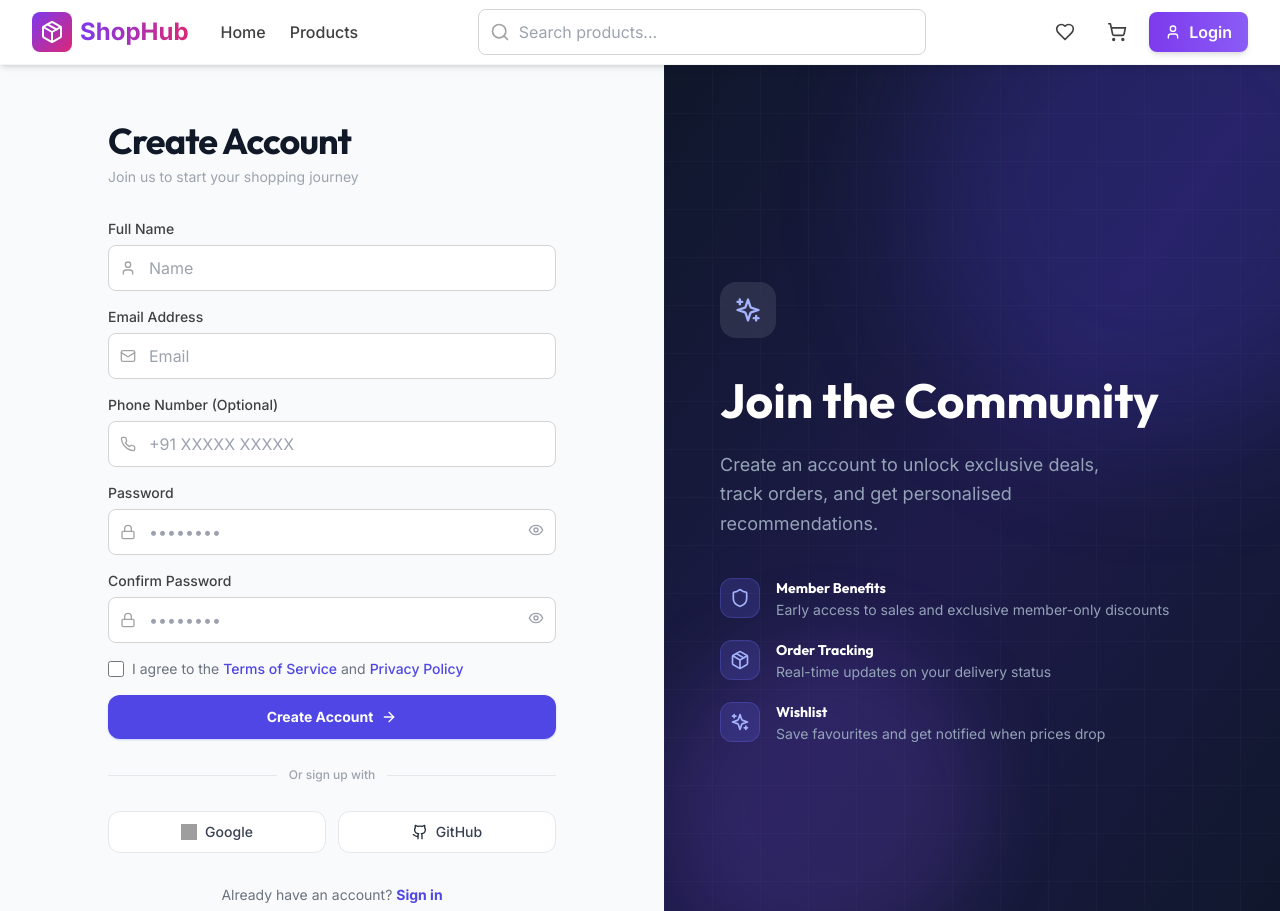
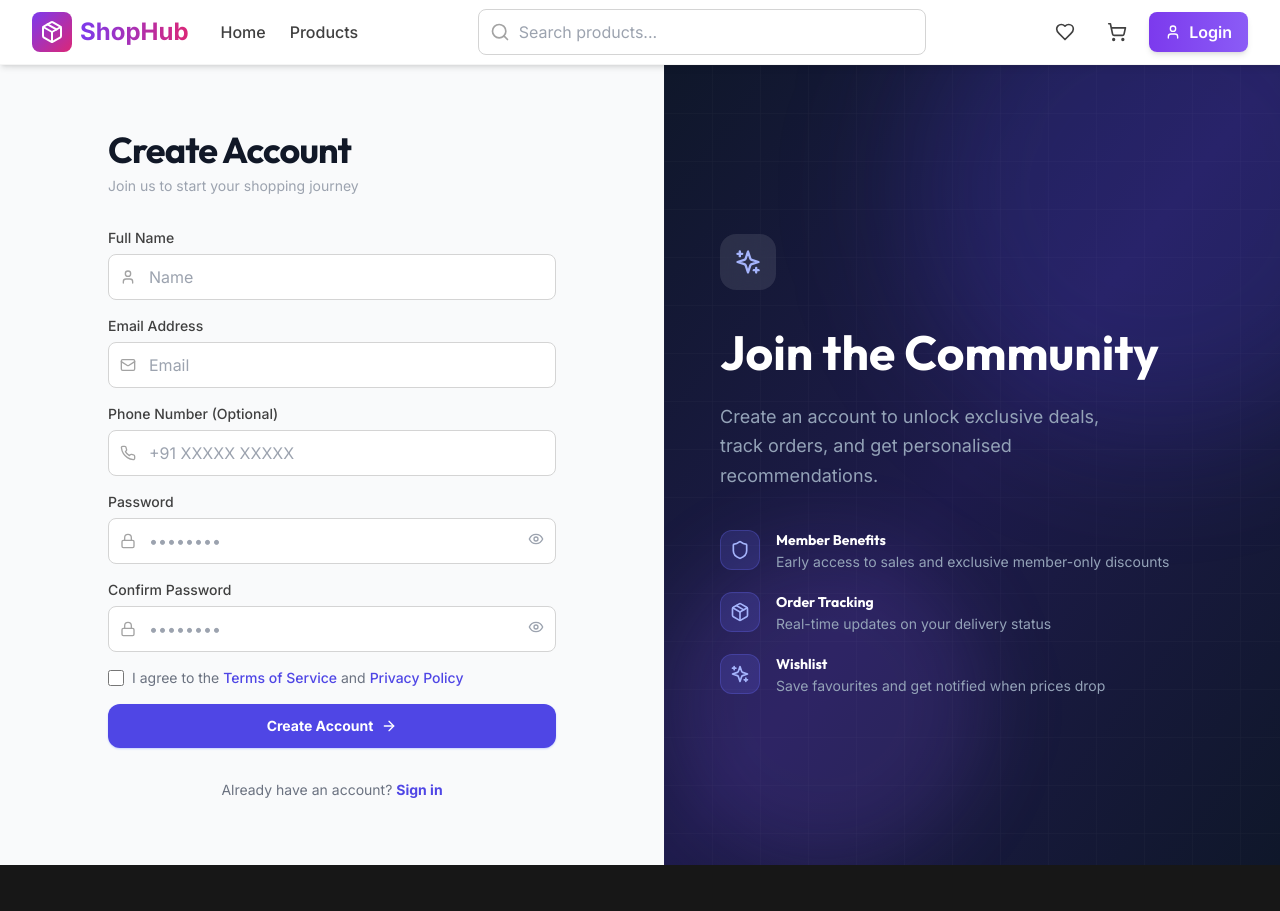
Before and after one commit to jothiswaranoh/e-commerce, a React (Vite) app in the folder web-app/: page /register in a window 1280 px wide. Shown: the top 911 px of the page. Built offline with nearby package versions, Linux system fonts and the light colour scheme; grey boxes are pictures that could not be loaded.

Commit message:
Google and github option removed in sign up page

```diff
--- a/web-app/src/pages/Auth/Register.tsx
+++ b/web-app/src/pages/Auth/Register.tsx
@@ -1,5 +1,5 @@
 import { Link, useNavigate } from 'react-router-dom';
-import { Mail, Lock, User, ArrowRight, Package, Shield, Sparkles, Phone, Github, Eye, EyeOff } from 'lucide-react';
+import { Mail, Lock, User, ArrowRight, Package, Shield, Sparkles, Phone, Eye, EyeOff } from 'lucide-react';
 import { ROUTES } from '../../config/routes.constants';
 import { UI_CONFIG } from '../../config/ui.config';
 import Input from '../../components/ui/Input';
@@ -9,7 +9,7 @@ import { toast } from 'react-toastify';
 import PasswordStrengthIndicator from '../../components/auth/PasswordStrengthIndicator';
 import { validateEmail, validatePhone, validatePassword } from '../../utils/validators';
 
-const { auth, brand, messages, images } = UI_CONFIG;
+const { auth, messages } = UI_CONFIG;
 
 export default function Register() {
   const [formData, setFormData] = useState({
@@ -202,28 +202,6 @@ export default function Register() {
             </button>
           </form>
 
-          {/* Divider */}
-          <div className="relative my-7">
-            <div className="absolute inset-0 flex items-center">
-              <div className="w-full border-t border-gray-200" />
-            </div>
-            <div className="relative flex justify-center text-xs">
-              <span className="px-3 bg-gray-50 text-gray-400 font-medium">{auth.register.orSignUpWith}</span>
-            </div>
-          </div>
-
-          {/* Social */}
-          <div className="grid grid-cols-2 gap-3">
-            <button className="flex items-center justify-center gap-2 px-4 py-2.5 bg-white border border-gray-200 rounded-xl hover:border-gray-300 hover:shadow-sm transition-all text-sm font-medium text-gray-700">
-              <img src={images.socialIcons.google} alt="Google" className="w-4 h-4" />
-              Google
-            </button>
-            <button className="flex items-center justify-center gap-2 px-4 py-2.5 bg-white border border-gray-200 rounded-xl hover:border-gray-300 hover:shadow-sm transition-all text-sm font-medium text-gray-700">
-              <Github className="w-4 h-4 text-gray-800" />
-              GitHub
-            </button>
-          </div>
-
           {/* Footer */}
           <p className="mt-8 text-center text-sm text-gray-500">
             {auth.register.haveAccount}{' '}
```
